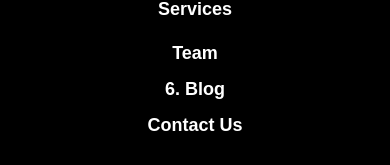
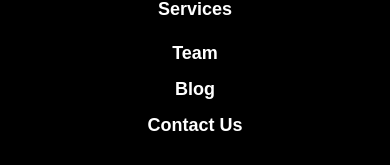
Before and after one commit to mahmoudgx/Architecture-Firm, a React (Vite) app: page / in a window 390 px wide. Both pictures are taken after a click on the button 342 px from the left and 56 px from the top of the page. Shown: the part 229-394 px from the top of the page. Built offline with nearby package versions, Linux system fonts and the light colour scheme; a web font is replaced by a local one.

Commit message:
some improvments

```diff
--- a/src/components/Blog.tsx
+++ b/src/components/Blog.tsx
@@ -64,10 +64,9 @@ const Blog = () => {
               <h5 className="block mb-4  text-xl antialiased font-semibold leading-snug tracking-normal text-yellow-500">
                 {post.author}
               </h5>
-
               <img
                 alt={post.title}
-                src={post?.avatar}
+                src={post.avatar}
                 className="relative inline-block h-[74px] w-[74px] rounded-full border-2 border-white object-cover object-center"
               />
             </div>
--- a/src/components/NavBar.tsx
+++ b/src/components/NavBar.tsx
@@ -123,7 +123,7 @@ const NavBar = () => {
             </a>
             <a href="#Blog">
               <li className="hover:text-yellow-500 cursor-pointer transition duration-300 ease-in-out">
-                6. Blog
+                Blog
               </li>
             </a>
             <a href="#ContactUs">
```
